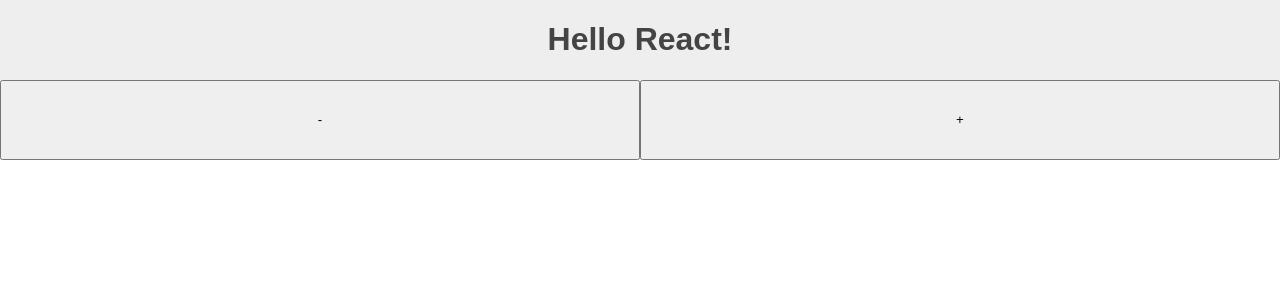
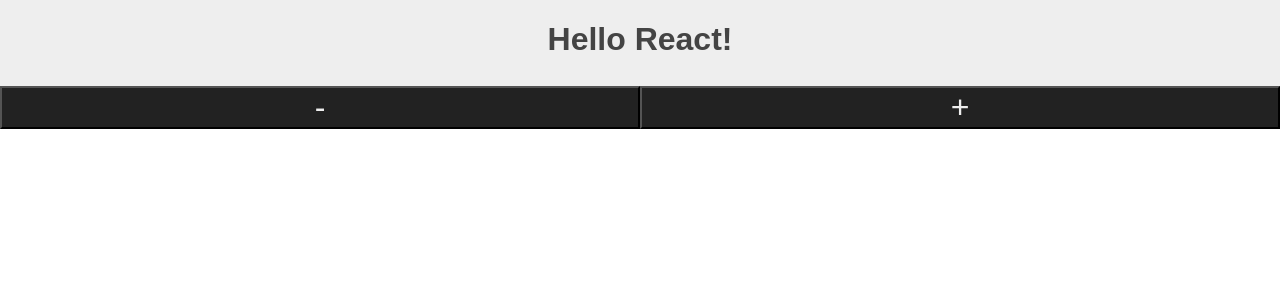
Before and after one commit to spencer-shadley/typescript-ml, a React (Create React App) app: page / in a window 1280 px wide. Shown: the top 300 px of the page. Built offline with nearby package versions, Linux system fonts and the light colour scheme.

Commit message:
updated grid

```diff
--- a/src/style/Hello.css
+++ b/src/style/Hello.css
@@ -1,9 +1,15 @@
 .hello {
     display: grid;
     grid-template-columns: 1fr 1fr;
-    grid-template-rows: 1fr 1fr;
+    grid-template-rows: 2fr 1fr;
     background-color: #eee;
     color: #444;
+}
+
+button {
+    background-color: #222;
+    color: #eee;
+    font-size: 2em;
 }
 
 .greeting {
```
